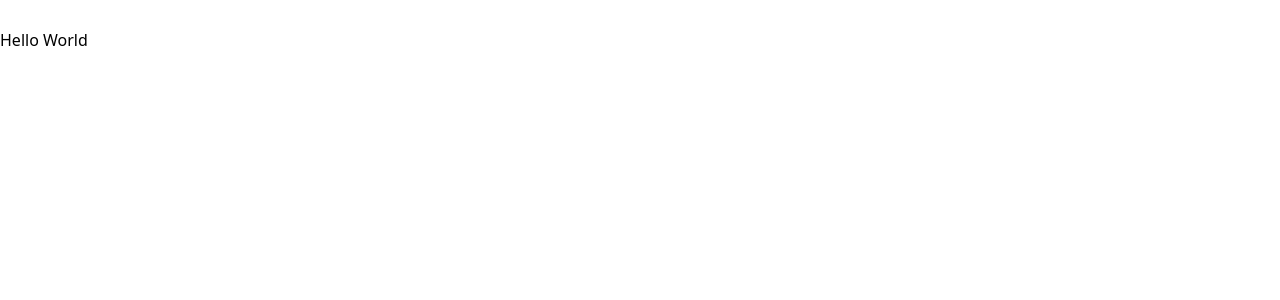
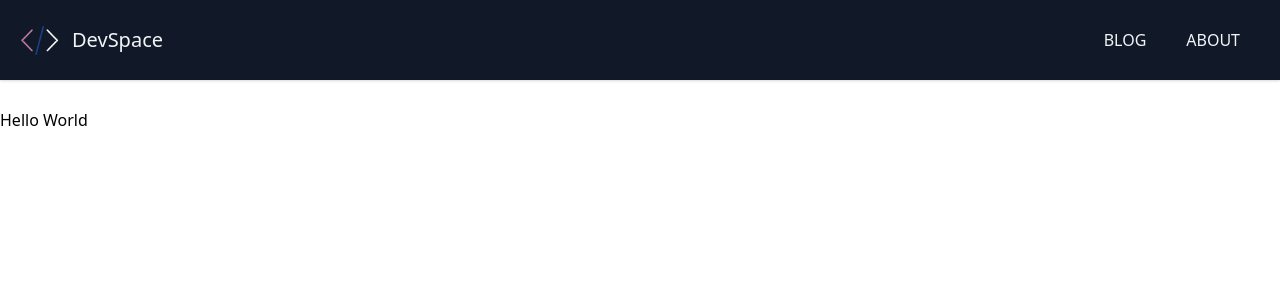
Before and after one commit to samueltengan/devspace-blog, a Next.js app: page / in a window 1280 px wide. Shown: the top 300 px of the page. Built offline with nearby package versions, Linux system fonts and the light colour scheme.

Commit message:
Header Added to layout

```diff
--- a/components/Layout.js
+++ b/components/Layout.js
@@ -1,4 +1,5 @@
 import Head from "next/head";
+import Header from "./Header";
 
 const Layout = ({ title, keywords, description, children }) => {
   return (
@@ -9,6 +10,7 @@ const Layout = ({ title, keywords, description, children }) => {
         <meta name="description" content={description} />
         <link rel="icon" href="/favicon.ico" />
       </Head>
+      <Header />
       <main className="container mx-auto my-7">{children}</main>
     </div>
   );
```
